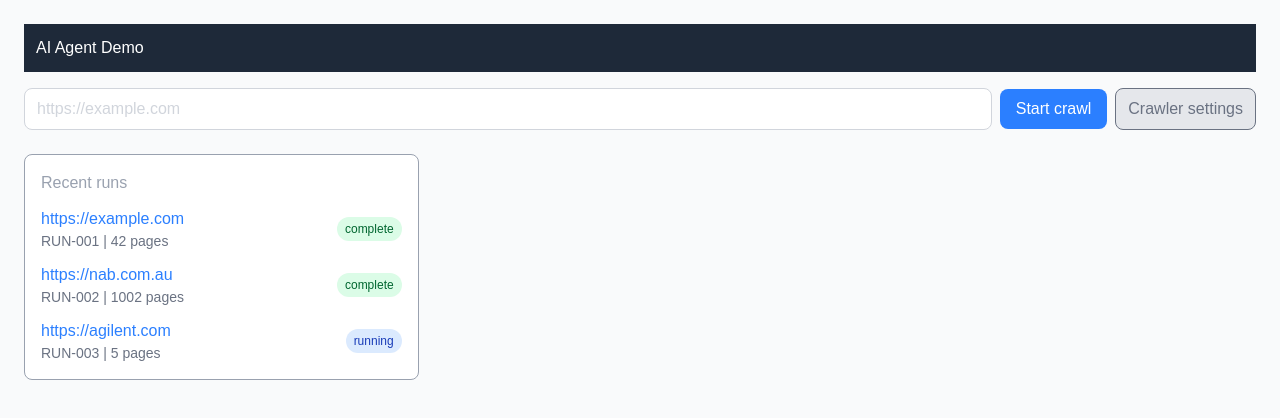
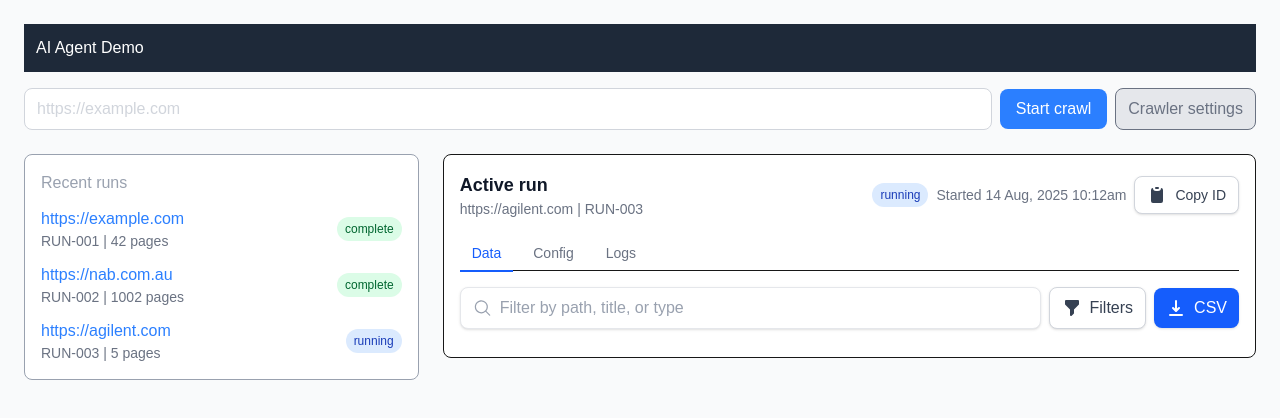
Before and after one commit to Zula99/Programming-Project-AI-Agent-Demo, a Next.js app in the folder ai-agent-demo-factory-frontend/: page / in a window 1280 px wide. Shown: the top 418 px of the page. Built offline with nearby package versions, Linux system fonts and the light colour scheme.

Commit message:
Added HeroIcons, start to ActiveRun component

```diff
--- a/ai-agent-demo-factory-frontend/package.json
+++ b/ai-agent-demo-factory-frontend/package.json
@@ -11,7 +11,8 @@
   "dependencies": {
     "next": "15.4.6",
     "react": "19.1.0",
-    "react-dom": "19.1.0"
+    "react-dom": "19.1.0",
+    "react-icons": "^5.5.0"
   },
   "devDependencies": {
     "@eslint/eslintrc": "^3",
--- a/ai-agent-demo-factory-frontend/src/components/ActiveRun.tsx
+++ b/ai-agent-demo-factory-frontend/src/components/ActiveRun.tsx
@@ -1,5 +1,134 @@
+'use client'
+
+import { useState, useId, ChangeEvent } from "react";
+import StatusBadge from "./StatusBadge";
+import {
+    HiChevronDown,
+	HiDownload,
+    HiOutlineCheckCircle,
+    HiClipboard,
+    HiDocumentText,
+    HiFilter,
+} from "react-icons/hi";
+import TabList from "./TabList";
+import { HiMagnifyingGlass } from "react-icons/hi2";
+
+type RunStatus = "running" | "complete";
+type Tab = "data" | "config" | "logs";
+
+type PageRow = {
+    id: string;
+    path: string;
+    title: string;
+    type: "html" | "pdf" | "doc";
+    size: number; // KB
+};
+
+const mockRun = {
+    runId: "RUN-003",
+    url: "https://agilent.com",
+    status: "running" as RunStatus,
+    startedAt: "14 Aug, 2025 10:12am",
+};
+
+const initialRows: PageRow[] = [
+    { id: "1", path: "/", title: "Home", type: "html", size: 18_322 },
+    { id: "2", path: "/pricing", title: "Pricing", type: "html", size: 25_101 },
+    { id: "3", path: "/about", title: "About", type: "html", size: 19_552 },
+]
+
+function formatKB(bytes: number) {
+    return `${Math.max(1, Math.round(bytes / 1024))} KB`;
+}
+
 export default function ActiveRun() {
+    const [activeTab, setActiveTab] = useState<Tab>("data");
+    const [query, setQuery] = useState("");
+
     return (
-        <div></div>
+        <section className="bg-white border rounded-lg p-4">
+            {/*Header*/}
+            <div className="flex flex-wrap items-center justify-between gap-3">
+                <div>
+                    <h2 className="text-lg font-semibold text-gray-900">Active run</h2>
+                    <p className="text-sm text-gray-500">
+                        {mockRun.url} | {mockRun.runId}
+                    </p>
+                </div>
+                <div className="flex items-center gap-2">
+                    <StatusBadge status={mockRun.status} />
+                    <span className="hidden sm:inline text-sm text-gray-500">Started {mockRun.startedAt}</span>
+                    <CopyButton value={mockRun.runId} />
+                </div>
+            </div>
+
+            {/*Tabs*/}
+            <TabList value={activeTab} onChange={setActiveTab} />
+
+            {/*Panels*/}
+            {activeTab === "data" && (
+                <div className="mt-4">
+                    {/*Toolbar*/}
+                    <div className="mb-3 flex flex-wrap items-center gap-2">
+                        <div className="flex flex-1 items-center rounded-lg border border-gray-200 bg-white px-3 py-2 shadow-sm hover:border-gray-300">
+                            <HiMagnifyingGlass className="mr-2 h-5 w-5 text-gray-400" />
+                            <input
+                                value={query}
+                                onChange={(e: ChangeEvent<HTMLInputElement>) => setQuery(e.target.value)}
+                                placeholder="Filter by path, title, or type"
+                                className="w-full bg-transparent outline-none placeholder:text-gray-400"
+                            />
+                        </div>
+						<button
+							type="button"
+							className="inline-flex items-center gap-2 rounded-lg border border-gray-300
+										bg-white px-3 py-2 text-gray-700 shadow-sm transition-all
+										hover:bg-gray-50 hover:shadow-md focus-visible:outline-none
+										focus-visible:ring-2 focus-visible:ring-blue-500/70 focus-visible:ring-offset-2"
+							title="Filters"
+						>
+							<HiFilter className="h-5 w-5" />
+							Filters
+						</button>
+						<button
+							type="button"
+							className="inline-flex items-center gap-2 rounded-lg bg-blue-600 px-3 py-2
+										font-medium text-white shadow-sm transition-all hover:bg-blue-500
+										hover:shadow-lg focus-visible:outline-none focus-visible:ring-2
+										focus-visible:ring-blue-500/70 focus-visible:ring-offset-2"
+							title="Download CSV"
+						>
+							<HiDownload className="h-5 w-5" />
+							CSV
+						</button>
+                    </div>
+                </div>
+            )}
+        </section>
     );
 }
+
+function CopyButton({ value, label = "Copy ID" }: { value: string; label?: string }) {
+  const [copied, setCopied] = useState(false);
+  return (
+    <button
+      type="button"
+      onClick={async () => {
+        try {
+          await navigator.clipboard.writeText(value);
+          setCopied(true);
+          setTimeout(() => setCopied(false), 1200);
+        } catch {}
+      }}
+      className="inline-flex items-center gap-2 rounded-lg border border-gray-300 bg-white px-3 py-2 text-sm text-gray-700 shadow-sm transition-all hover:bg-gray-50 hover:shadow-md focus-visible:outline-none focus-visible:ring-2 focus-visible:ring-blue-500/70 focus-visible:ring-offset-2"
+      title={label}
+    >
+      {copied ? (
+        <HiOutlineCheckCircle className="h-5 w-5 text-green-600" />
+      ) : (
+        <HiClipboard className="h-5 w-5" />
+      )}
+      <span className="hidden sm:inline">{copied ? "Copied" : label}</span>
+    </button>
+  );
+}
--- /dev/null
+++ b/ai-agent-demo-factory-frontend/src/components/TabList.tsx
@@ -0,0 +1,50 @@
+import { useId } from "react";
+type Tab = "data" | "config" | "logs";
+
+export default function TabList({
+  value,
+  onChange,
+}: {
+  value: Tab;
+  onChange: (t: Tab) => void;
+}) {
+  const id = useId();
+  const tabs: { key: Tab; label: string }[] = [
+    { key: "data", label: "Data" },
+    { key: "config", label: "Config" },
+    { key: "logs", label: "Logs" },
+  ];
+
+  return (
+    <div role="tablist" aria-labelledby={`${id}-label`} className="mt-4 border-b">
+      <div className="flex gap-2">
+        {tabs.map((t) => {
+          const active = value === t.key;
+          return (
+            <button
+              key={t.key}
+              role="tab"
+              aria-selected={active}
+              aria-controls={`${id}-${t.key}-panel`}
+              onClick={() => onChange(t.key)}
+              className={[
+                "relative -mb-px rounded-t-lg px-3 py-2 text-sm font-medium transition-colors",
+                active
+                  ? "text-blue-600"
+                  : "text-gray-500 hover:text-gray-700",
+              ].join(" ")}
+            >
+              {t.label}
+              <span
+                className={[
+                  "absolute left-0 right-0 bottom-[-1px] h-0.5",
+                  active ? "bg-blue-600" : "bg-transparent",
+                ].join(" ")}
+              />
+            </button>
+          );
+        })}
+      </div>
+    </div>
+  );
+}
```
Also changed, not shown: 1 other file (tests, documents, lock files or other folders).
